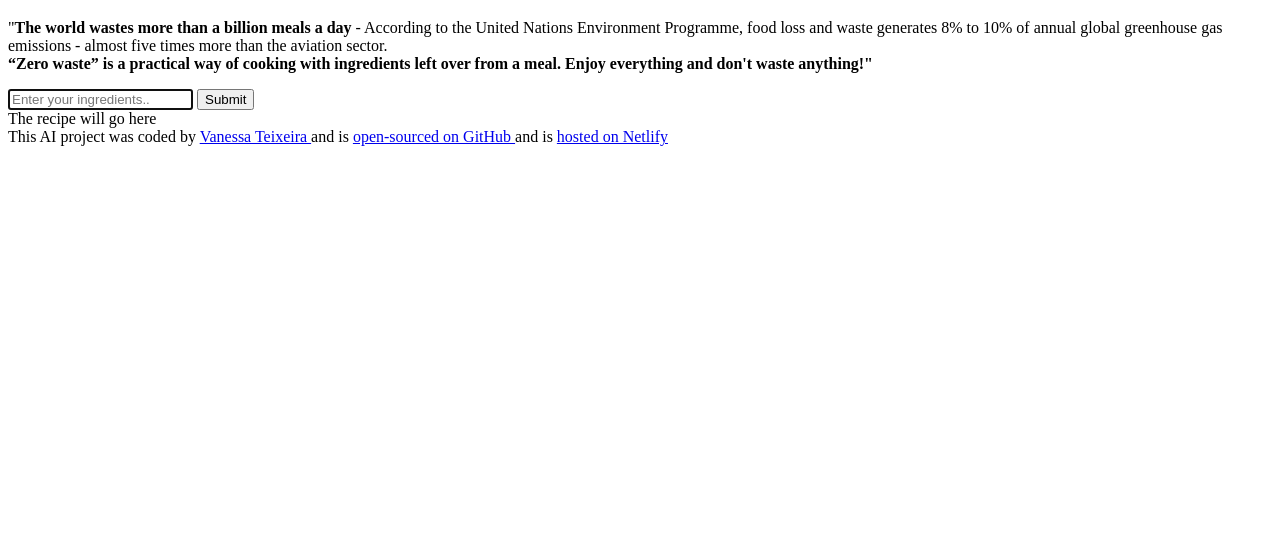
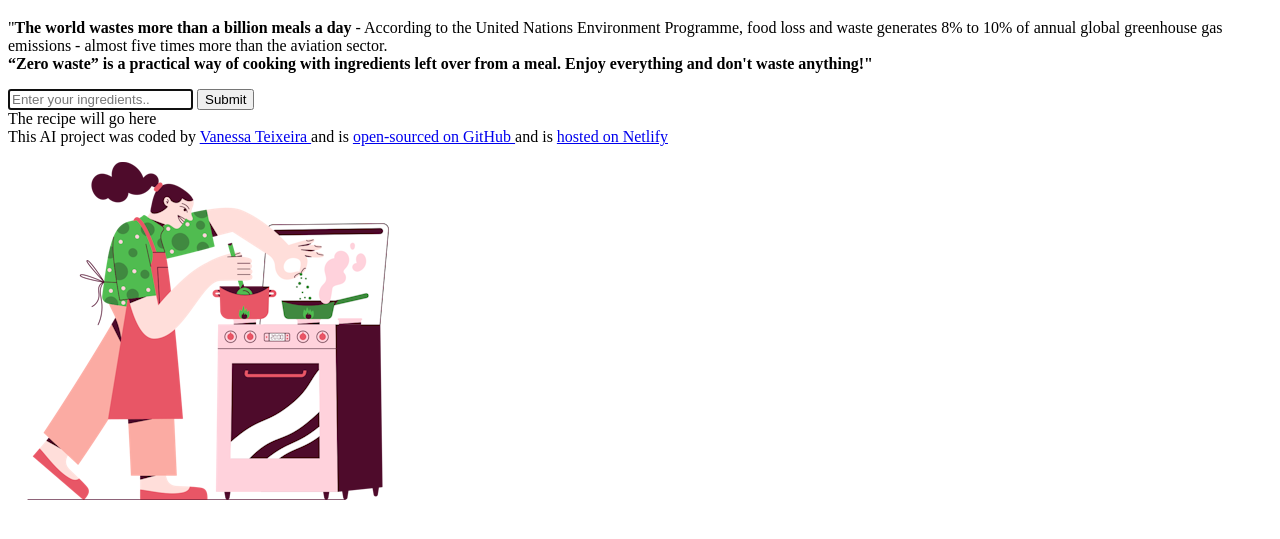
Before and after one commit to vanessateixeira92/ai-recipes-generator, a plain HTML site: page index.html in a window 1280 px wide. Shown: the part 61-600 px from the top of the page. Drawn offline with Linux system fonts and the light colour scheme.

Commit message:
Added image

```diff
--- a/index.html
+++ b/index.html
@@ -50,6 +50,7 @@
         hosted on Netlify
       </a>
     </footer>
+    <img src="img/img.png" alt="women cooking" />
     <script src="src/index.js"></script>
   </body>
 </html>
--- a/src/style.css
+++ b/src/style.css
@@ -0,0 +1,2 @@
+body {
+}
```
Also changed, not shown: img/img.png (added).
